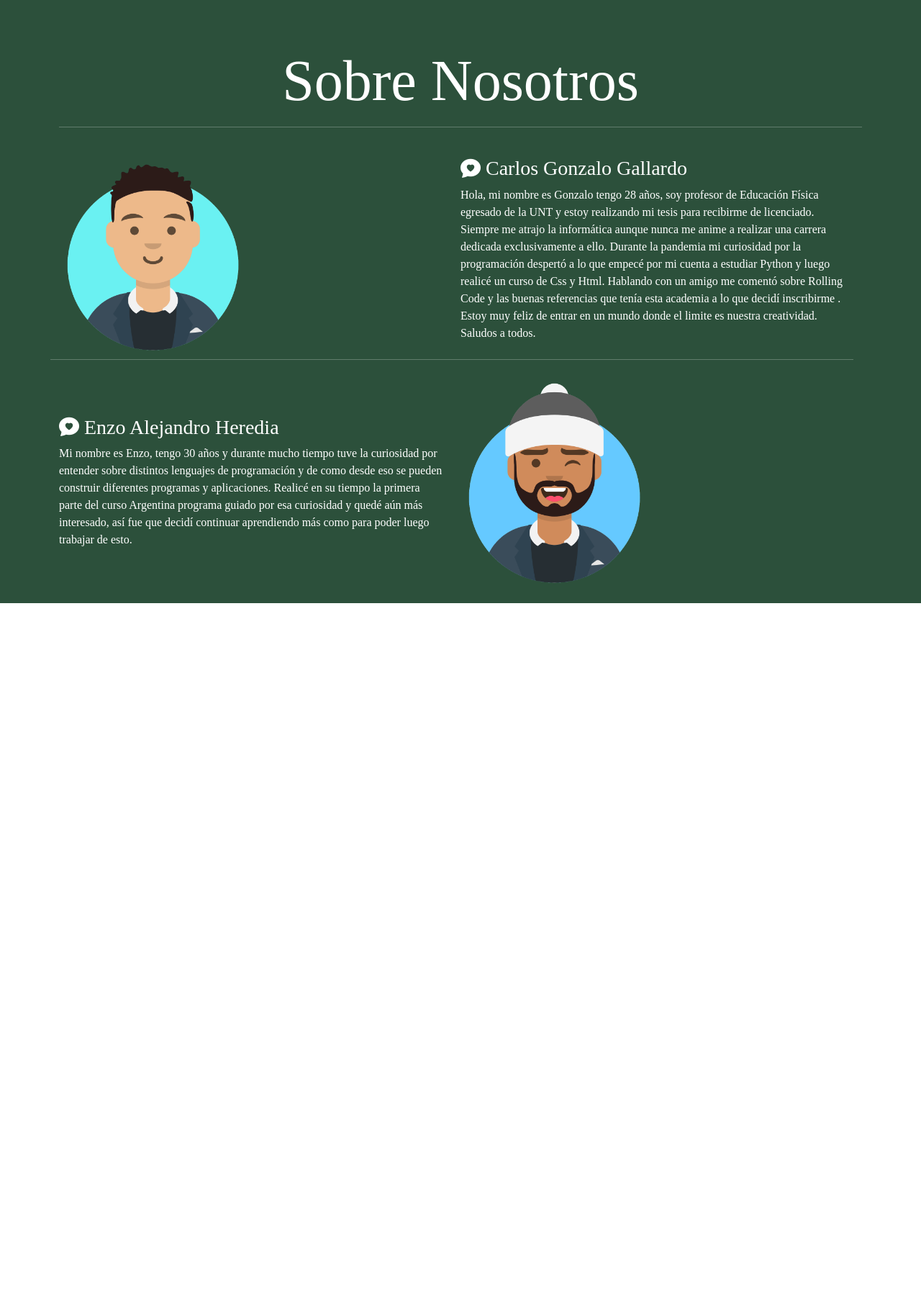
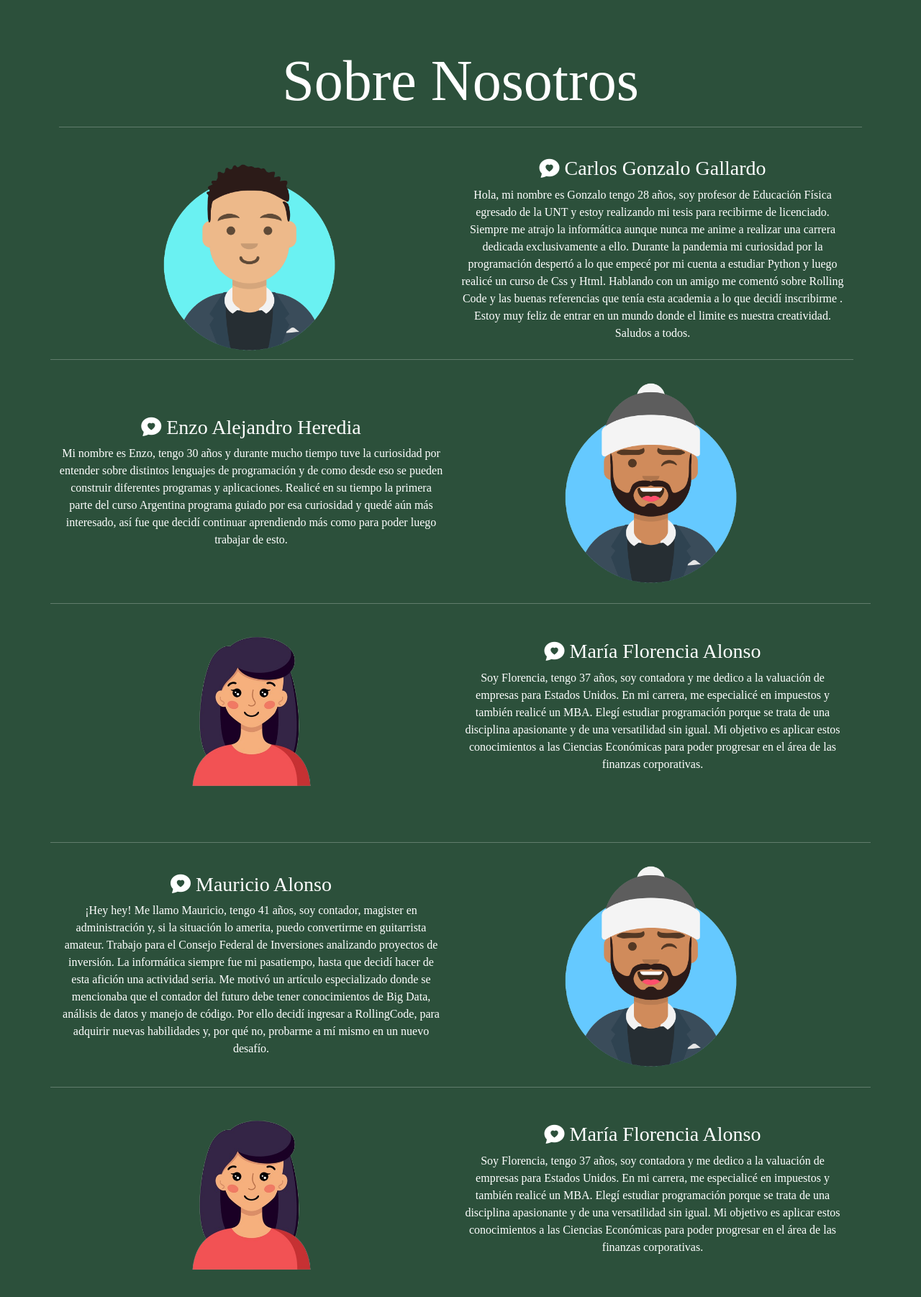
Before and after one commit to gonzalogg94/restaurantFront, a React (Create React App) app: page /nosotros in a window 1280 px wide. Shown: the top 1802 px of the page at 72% size. Before the commit the page ends 838 px from the top, so only its background shows below. Built offline with nearby package versions, Linux system fonts and the light colour scheme; a web font is replaced by a local one.

Commit message:
agregue pagina acerca de nosotros con algunas descripciones

```diff
--- a/src/components/views/Nosotros.jsx
+++ b/src/components/views/Nosotros.jsx
@@ -1,30 +1,31 @@
-import React from 'react';
-import { Container } from 'react-bootstrap';
-import gonzalo from "../img/Avatar-Gonzalo.png"
-import enzo from "../img/Enzo.png"
+import React from "react";
+import { Container } from "react-bootstrap";
+import gonzalo from "../img/Avatar-Gonzalo.png";
+import enzo from "../img/Enzo.png";
+import florencia from "../img/avatarFlor.png";
 
 const Nosotros = () => {
   return (
-        <section className='colorFondo fuente text-white'>
+    <section className="colorFondo fuente text-white text-center">
       <Container>
-           <section class="row pt-5">
-            <div className='text-center text-white'>
-            <h1 class="display-1 my-3">Sobre Nosotros</h1>
-            <hr/>
+        <section className="row pt-5">
+          <div className="text-center text-white">
+            <h1 className="display-1 my-3">Sobre Nosotros</h1>
+            <hr />
           </div>
-                <article class="row align-items-center pt-3">
-                  <div class="col-12 col-md-6 col-lg-6">
+          <article className="row align-items-center pt-3">
+            <div className="col-12 col-md-6 col-lg-6">
               <img
                 src={gonzalo}
-                      class="w-50 align-content-center"
+                className="w-50 align-content-center"
                 alt="Avatar Gonzalo Gallardo"
               />
             </div>
-                  <div class="col-12 col-md-6 col-lg-6">
-                    <h3 className='text-white'>
-                      <i class="bi bi-chat-heart-fill "></i> Carlos Gonzalo Gallardo
+            <div className="col-12 col-md-6 col-lg-6">
+              <h3 className="text-white">
+                <i className="bi bi-chat-heart-fill "></i> Carlos Gonzalo Gallardo
               </h3>
-                    <p class="text-white">
+              <p className="text-white">
                 Hola, mi nombre es Gonzalo tengo 28 años, soy profesor de
                 Educación Física egresado de la UNT y estoy realizando mi tesis
                 para recibirme de licenciado. Siempre me atrajo la informática
@@ -40,23 +41,73 @@ const Nosotros = () => {
             </div>
             <hr />
           </article>
-                <article
-                class="row flex-column-reverse flex-lg-row flex-md-row align-items-center"
-              >
-                <div class="col-12 col-md-6">
+          <article className="row flex-column-reverse flex-lg-row flex-md-row align-items-center">
+            <div className="col-12 col-md-6">
               <h3>
-                    <i class="bi bi-chat-heart-fill"></i> Enzo Alejandro Heredia
+                <i className="bi bi-chat-heart-fill"></i> Enzo Alejandro Heredia
               </h3>
               <p>
-                    Mi nombre es Enzo, tengo 30 años y durante mucho tiempo tuve la curiosidad por entender sobre distintos lenguajes de programación y de como desde eso se pueden construir diferentes programas y aplicaciones. Realicé en su tiempo la primera parte del curso Argentina programa guiado por esa curiosidad y quedé aún más interesado, así fue que decidí continuar aprendiendo más como para poder luego trabajar de esto.
+                Mi nombre es Enzo, tengo 30 años y durante mucho tiempo tuve la
+                curiosidad por entender sobre distintos lenguajes de
+                programación y de como desde eso se pueden construir diferentes
+                programas y aplicaciones. Realicé en su tiempo la primera parte
+                del curso Argentina programa guiado por esa curiosidad y quedé
+                aún más interesado, así fue que decidí continuar aprendiendo más
+                como para poder luego trabajar de esto.
               </p>
             </div>
-                <div class="col-12 col-md-6 col-lg-6order-sm-1">
+            <div className="col-12 col-md-6 col-lg-6 justify-content-center">
+              <img src={enzo} className="w-50 my-3" alt="avatar Enzo" />
+            </div>
+          </article>
+          <hr/>
+          <article className="row align-items-center mb-5">
+                <div className="col-12 col-md-6 col-lg-6">
                   <img
-                     src={enzo}
-                    class="w-50 my-3"
-                    alt="avatar Enzo"
+                    src={florencia}
+                    className="w-50"
+                    alt="avatar florencia"
                   />
+                </div>
+                <div className="col-12 col-md-6 col-lg-6">
+                  <h3>
+                    <i className="bi bi-chat-heart-fill"></i> María Florencia Alonso
+                  </h3>
+                  <p>
+                  Soy Florencia, tengo 37 años, soy contadora y me dedico a la valuación de empresas para Estados Unidos. En mi carrera, me especialicé en impuestos y también realicé un MBA.  Elegí estudiar programación porque se trata de una disciplina apasionante y de una versatilidad sin igual. Mi objetivo es aplicar estos conocimientos a las Ciencias Económicas para poder progresar en el área de las finanzas corporativas.
+                  </p>
+                </div>
+              </article>
+              <hr />
+              <article className="row flex-column-reverse flex-lg-row flex-md-row align-items-center">
+            <div className="col-12 col-md-6">
+              <h3>
+                <i className="bi bi-chat-heart-fill"></i> Mauricio Alonso
+              </h3>
+              <p>
+              ¡Hey hey! Me llamo Mauricio, tengo 41 años, soy contador, magister en administración y, si la situación lo amerita, puedo convertirme en guitarrista amateur. Trabajo para el Consejo Federal de Inversiones analizando proyectos de inversión. La informática siempre fue mi pasatiempo, hasta que decidí hacer de esta afición una actividad seria. Me motivó un artículo especializado donde se mencionaba que el contador del futuro debe tener conocimientos de Big Data, análisis de datos y manejo de código. Por ello decidí ingresar a RollingCode, para adquirir nuevas habilidades y, por qué no, probarme a mí mismo en un nuevo desafío.
+              </p>
+            </div>
+            <div className="col-12 col-md-6 col-lg-6 justify-content-center">
+              <img src={enzo} className="w-50 my-3" alt="avatar Enzo" />
+            </div>
+          </article>
+          <hr />
+          <article className="row align-items-center mb-5">
+                <div className="col-12 col-md-6 col-lg-6">
+                  <img
+                    src={florencia}
+                    className="w-50"
+                    alt="avatar florencia"
+                  />
+                </div>
+                <div className="col-12 col-md-6 col-lg-6">
+                  <h3>
+                    <i className="bi bi-chat-heart-fill"></i> María Florencia Alonso
+                  </h3>
+                  <p>
+                  Soy Florencia, tengo 37 años, soy contadora y me dedico a la valuación de empresas para Estados Unidos. En mi carrera, me especialicé en impuestos y también realicé un MBA.  Elegí estudiar programación porque se trata de una disciplina apasionante y de una versatilidad sin igual. Mi objetivo es aplicar estos conocimientos a las Ciencias Económicas para poder progresar en el área de las finanzas corporativas.
+                  </p>
                 </div>
               </article>
         </section>
```
Also changed, not shown: src/components/img/avatarFlor.png (added). Lines whose indentation alone changed are shown as unchanged.
